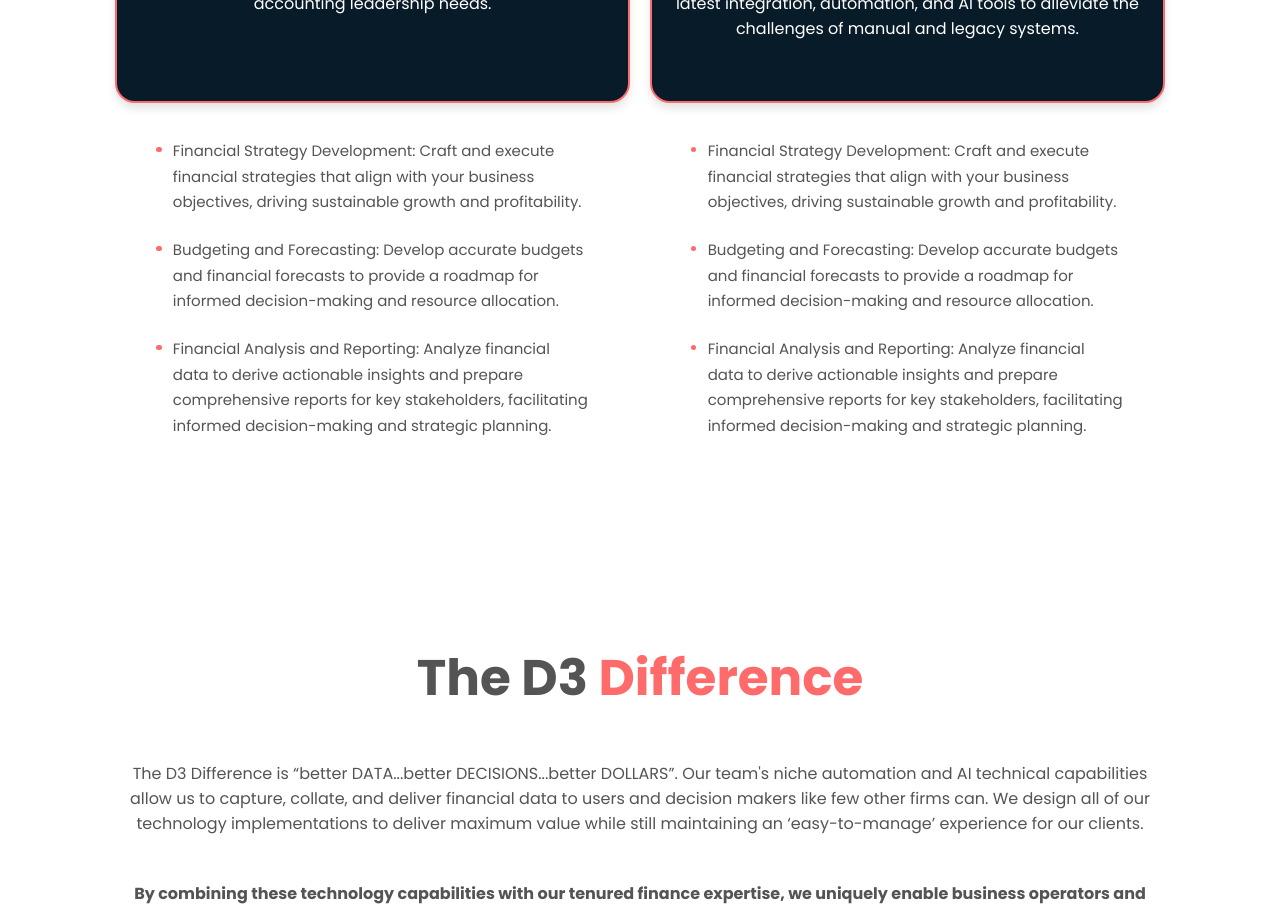
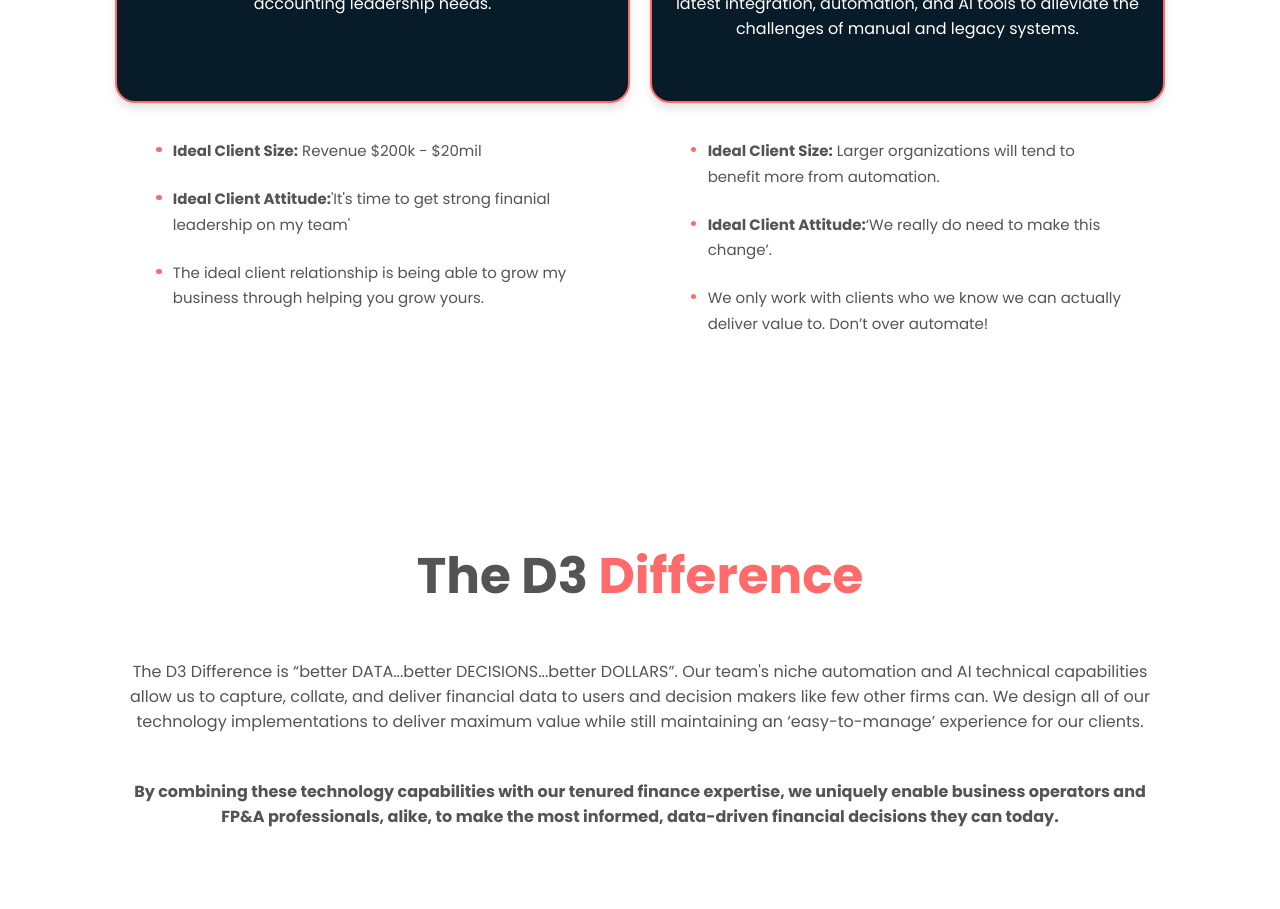
Before and after one commit to kylecburgoyneF9/business_website, a Vue app: page / in a window 1280 px wide. Shown: the part 2260-3169 px from the top of the page. Built offline with nearby package versions, Linux system fonts and the light colour scheme.

Commit message:
Update ServicesOverview.vue

```diff
--- a/src/components/ServicesOverview.vue
+++ b/src/components/ServicesOverview.vue
@@ -17,20 +17,17 @@
               <h3>Fractional CFO Services</h3>
             </div>
             <div class="copy">
-                  <p>We help executive business operators make their best decisions by fulfilling their business’s key finance
+              <p>We help executive business operators make their best decisions by fulfilling their business’s key
+                finance
                 and accounting leadership needs.
               </p>
             </div>
           </div>
         </router-link>
         <ul class="styled-list">
-              <li>Financial Strategy Development: Craft and execute financial strategies that align with your
-                business objectives, driving sustainable growth and profitability.</li>
-              <li>Budgeting and Forecasting: Develop accurate budgets and financial forecasts to provide a
-                roadmap for informed decision-making and resource allocation.</li>
-              <li>Financial Analysis and Reporting: Analyze financial data to derive actionable insights and
-                prepare comprehensive reports for key stakeholders, facilitating informed decision-making
-                and strategic planning.</li>
+          <li><strong>Ideal Client Size:</strong> Revenue $200k - $20mil</li>
+          <li><strong>Ideal Client Attitude:</strong>'It's time to get strong finanial leadership on my team'</li>
+          <li>The ideal client relationship is being able to grow my business through helping you grow yours.</li>
         </ul>
       </div>
       <div class="services-box-container">
@@ -42,19 +39,17 @@
               <h3> FP&A Automation & Integration</h3>
             </div>
             <div class="copy">
-                  <p>We support Controllers, CFOs, and other accounting managers in outfitting their FP&A departments with the
-                  latest integration, automation, and AI tools to alleviate the challenges of manual and legacy systems.</p>
+              <p>We support Controllers, CFOs, and other accounting managers in outfitting their FP&A departments with
+                the
+                latest integration, automation, and AI tools to alleviate the challenges of manual and legacy systems.
+              </p>
             </div>
           </div>
         </router-link>
         <ul class="styled-list">
-              <li>Financial Strategy Development: Craft and execute financial strategies that align with your
-                business objectives, driving sustainable growth and profitability.</li>
-              <li>Budgeting and Forecasting: Develop accurate budgets and financial forecasts to provide a
-                roadmap for informed decision-making and resource allocation.</li>
-              <li>Financial Analysis and Reporting: Analyze financial data to derive actionable insights and
-                prepare comprehensive reports for key stakeholders, facilitating informed decision-making
-                and strategic planning.</li>
+          <li><strong>Ideal Client Size:</strong> Larger organizations will tend to benefit more from automation.</li>
+          <li><strong>Ideal Client Attitude:</strong>‘We really do need to make this change’.</li>
+          <li>We only work with clients who we know we can actually deliver value to. Don’t over automate!</li>
         </ul>
       </div>
     </EqualHeightsWrapper>
@@ -67,6 +62,4 @@
 import EqualHeightsWrapper from '@/components/EqualHeightsWrapper.vue'
 </script>
 
-<style scoped>
-
-</style>
+<style scoped></style>
```
Lines whose indentation alone changed are shown as unchanged.
